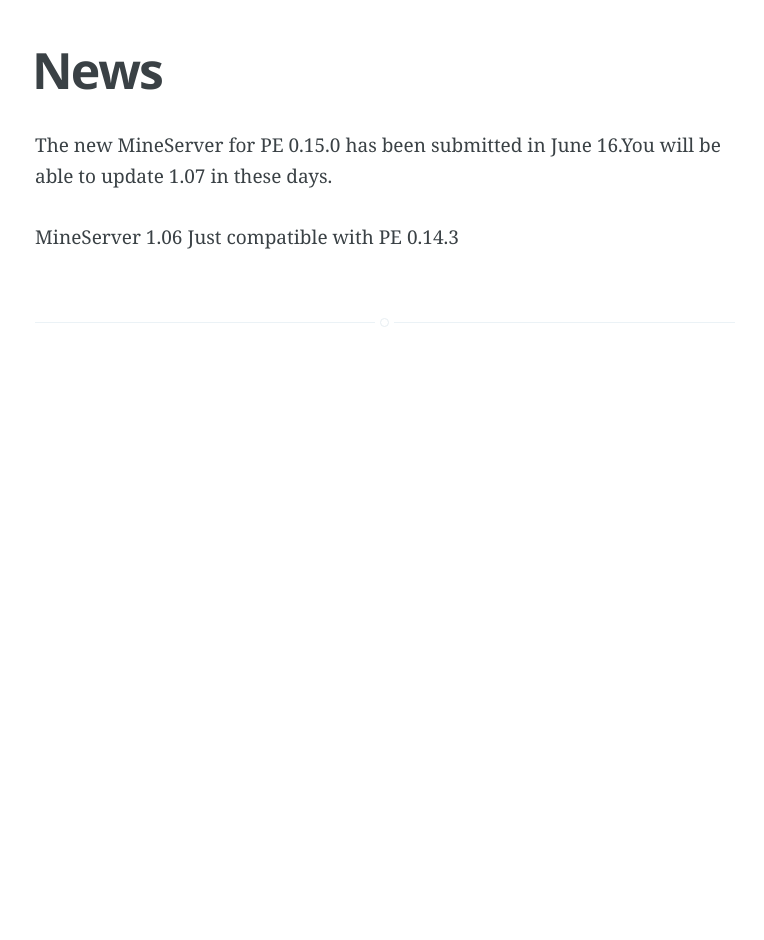
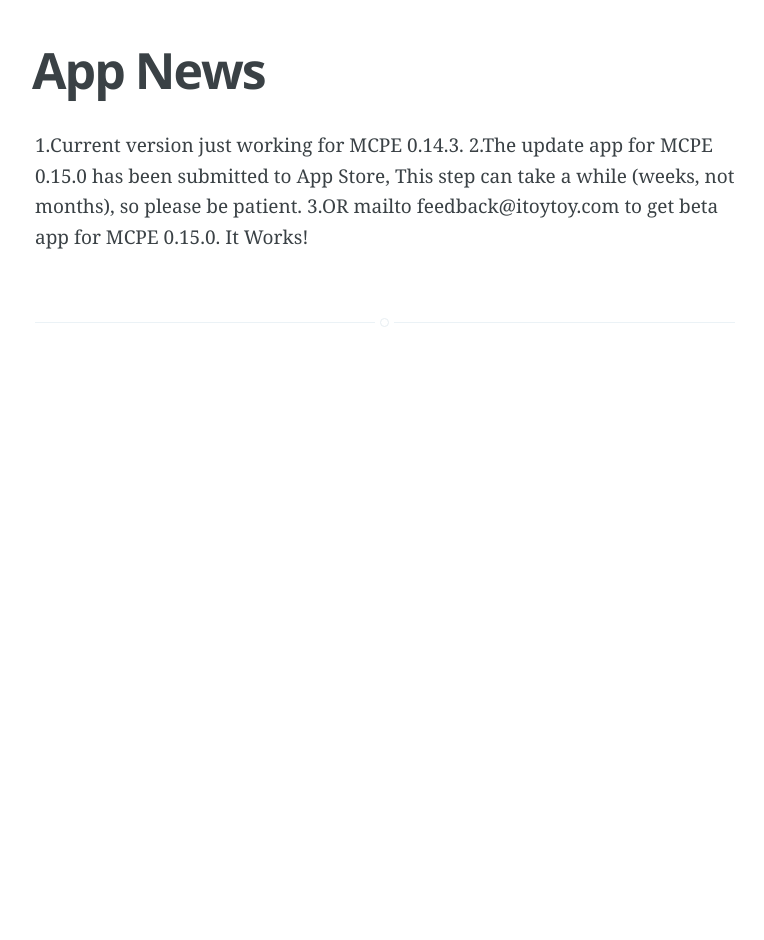
Before and after one commit to Minecraft-PE-Servers/Minecraft-PE-Servers.github.io, a Jekyll site: the page built from _posts/2016-06-10-mineserver-feedback.md, in a window 1280 px wide. Shown: the whole page, without its empty margins (255-1019 px from the left). Built offline with Jekyll 4.4.1, drawn with Linux system fonts in a browser that asks for light colours.

Commit message:
提交发布

```diff
--- a/_posts/2016-06-10-mineserver-feedback.md
+++ b/_posts/2016-06-10-mineserver-feedback.md
@@ -1,10 +1,11 @@
 ---
 layout: apppage
-title:  News
-date:   2016-06-19
+title:  App News
+date:   2016-06-25
 categories: iniciante
 disqus: true
 ---
-The new MineServer for PE 0.15.0 has been submitted in June 16.You will be able to update 1.07 in these days.
-
-MineServer 1.06 Just compatible with PE 0.14.3
+1.Current version just working for MCPE 0.14.3.
+2.The update app for MCPE 0.15.0 has been submitted to App Store, This step can take a while (weeks, not months), so please be patient.
+3.OR mailto feedback@itoytoy.com to get beta app for MCPE 0.15.0.
+It Works!
```
